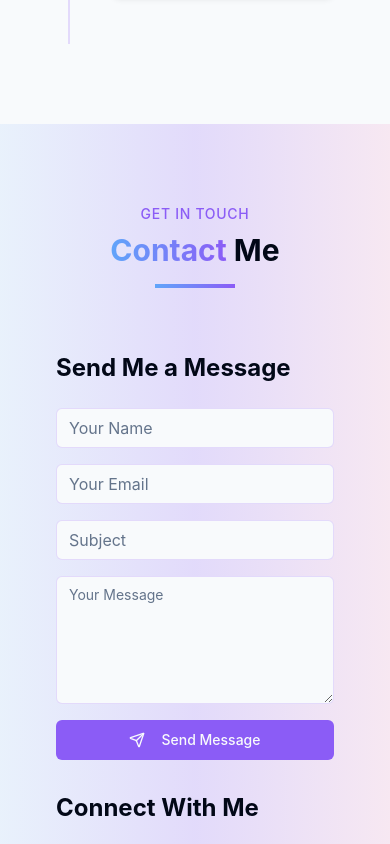
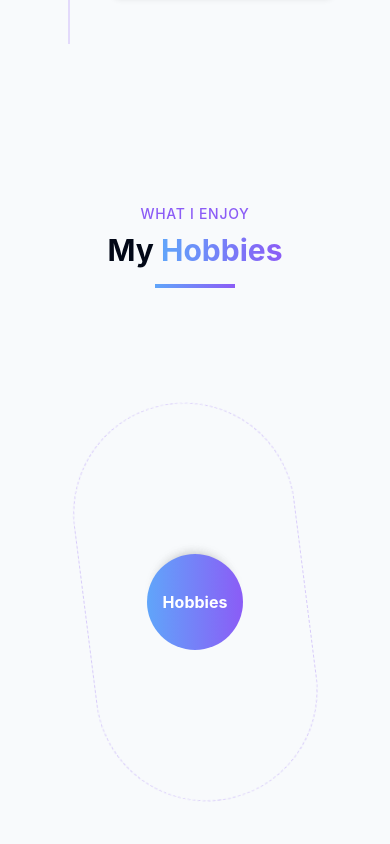
Before and after one commit to Kumar-sudheer/cosmic-folio-sudheer, a React (Vite) app: page / in a window 390 px wide. Shown: the part 7840-8684 px from the top of the page. Built offline with nearby package versions, Linux system fonts and the light colour scheme.

Commit message:
Add hobby section with solar system effect
Adds a new hobby section to the portfolio, including photography, poetry, gaming, and lyricist hobbies, and implements a solar system effect.

```diff
--- /dev/null
+++ b/src/components/Hobbies.tsx
@@ -0,0 +1,142 @@
+
+import React, { useEffect, useRef } from 'react';
+import { motion } from 'framer-motion';
+import { Camera, Book, Gamepad, Music } from 'lucide-react';
+
+interface Hobby {
+  name: string;
+  icon: React.ReactNode;
+  description: string;
+}
+
+const Hobbies: React.FC = () => {
+  const orbitRef = useRef<HTMLDivElement>(null);
+
+  const hobbies: Hobby[] = [
+    {
+      name: "Photography",
+      icon: <Camera className="h-8 w-8 text-cosmic-purple" />,
+      description: "Capturing moments through the lens"
+    },
+    {
+      name: "Poetry",
+      icon: <Book className="h-8 w-8 text-cosmic-blue" />,
+      description: "Expressing emotions through words"
+    },
+    {
+      name: "Gaming",
+      icon: <Gamepad className="h-8 w-8 text-cosmic-pink" />,
+      description: "Exploring virtual worlds"
+    },
+    {
+      name: "Lyricist",
+      icon: <Music className="h-8 w-8 text-cosmic-purple" />,
+      description: "Crafting melodious words"
+    }
+  ];
+
+  useEffect(() => {
+    const orbitElement = orbitRef.current;
+    if (!orbitElement) return;
+
+    // Add animation start on scroll into view
+    const observer = new IntersectionObserver(
+      (entries) => {
+        entries.forEach(entry => {
+          if (entry.isIntersecting) {
+            orbitElement.classList.add('animate-cosmic-spin');
+          }
+        });
+      },
+      { threshold: 0.3 }
+    );
+
+    observer.observe(orbitElement);
+
+    return () => {
+      observer.disconnect();
+    };
+  }, []);
+
+  const containerVariants = {
+    hidden: { opacity: 0 },
+    visible: {
+      opacity: 1,
+      transition: {
+        staggerChildren: 0.2
+      }
+    }
+  };
+
+  const itemVariants = {
+    hidden: { opacity: 0, y: 20 },
+    visible: {
+      opacity: 1,
+      y: 0,
+      transition: { duration: 0.6, ease: "easeOut" }
+    }
+  };
+
+  return (
+    <section id="hobbies" className="section-padding overflow-hidden">
+      <div className="container mx-auto">
+        <motion.div
+          initial="hidden"
+          whileInView="visible"
+          viewport={{ once: true, amount: 0.2 }}
+          variants={containerVariants}
+          className="mb-16 text-center"
+        >
+          <motion.h2 variants={itemVariants} className="text-sm font-medium uppercase tracking-wider text-cosmic-purple mb-2">
+            What I Enjoy
+          </motion.h2>
+          <motion.h3 variants={itemVariants} className="text-3xl md:text-4xl font-bold mb-4">
+            My <span className="cosmic-text-gradient">Hobbies</span>
+          </motion.h3>
+          <motion.div variants={itemVariants} className="w-20 h-1 bg-gradient-to-r from-cosmic-blue to-cosmic-purple mx-auto"></motion.div>
+        </motion.div>
+
+        <div className="relative h-[500px] md:h-[600px] flex items-center justify-center">
+          {/* Sun in the center */}
+          <div className="absolute w-24 h-24 rounded-full bg-gradient-to-r from-cosmic-blue to-cosmic-purple flex items-center justify-center z-10">
+            <span className="text-white font-bold">Hobbies</span>
+          </div>
+
+          {/* Orbit path */}
+          <div ref={orbitRef} className="absolute w-[80%] h-[80%] rounded-full border border-dashed border-cosmic-purple/30 flex items-center justify-center transition-transform duration-1000">
+            {/* Planets (hobbies) */}
+            {hobbies.map((hobby, index) => {
+              const angle = (360 / hobbies.length) * index;
+              const orbitRadius = Math.min(window.innerWidth * 0.3, 250); // Responsive radius
+
+              return (
+                <motion.div
+                  key={hobby.name}
+                  initial={{ scale: 0 }}
+                  animate={{ scale: 1 }}
+                  transition={{ delay: 0.5 + index * 0.2, duration: 0.5 }}
+                  className="absolute"
+                  style={{
+                    transform: `rotate(${angle}deg) translateX(${orbitRadius}px) rotate(-${angle}deg)`,
+                  }}
+                >
+                  <div className="bg-white p-4 rounded-full shadow-lg hover:shadow-xl transform hover:scale-110 transition-all duration-300 w-20 h-20 md:w-24 md:h-24 flex flex-col items-center justify-center cursor-pointer">
+                    <div className="bg-cosmic-purple/10 p-2 rounded-full mb-1">
+                      {hobby.icon}
+                    </div>
+                    <h4 className="text-xs font-medium text-center">{hobby.name}</h4>
+                    <div className="opacity-0 hover:opacity-100 absolute top-full left-1/2 transform -translate-x-1/2 mt-2 bg-white p-2 rounded shadow-md text-xs w-32 text-center pointer-events-none transition-opacity duration-300">
+                      {hobby.description}
+                    </div>
+                  </div>
+                </motion.div>
+              );
+            })}
+          </div>
+        </div>
+      </div>
+    </section>
+  );
+};
+
+export default Hobbies;
--- a/src/pages/Index.tsx
+++ b/src/pages/Index.tsx
@@ -7,6 +7,7 @@ import AboutMe from '@/components/AboutMe';
 import Skills from '@/components/Skills';
 import Projects from '@/components/Projects';
 import Certificates from '@/components/Certificates';
+import Hobbies from '@/components/Hobbies';
 import Contact from '@/components/Contact';
 import Footer from '@/components/Footer';
 import { motion, AnimatePresence } from 'framer-motion';
@@ -21,6 +22,7 @@ const Index = () => {
     { id: 'skills', label: 'Skills' },
     { id: 'projects', label: 'Projects' },
     { id: 'certificates', label: 'Certificates' },
+    { id: 'hobbies', label: 'Hobbies' },
     { id: 'contact', label: 'Contact' }
   ];
 
@@ -59,6 +61,7 @@ const Index = () => {
               <Skills />
               <Projects />
               <Certificates />
+              <Hobbies />
               <Contact />
               <Footer />
             </main>
```
